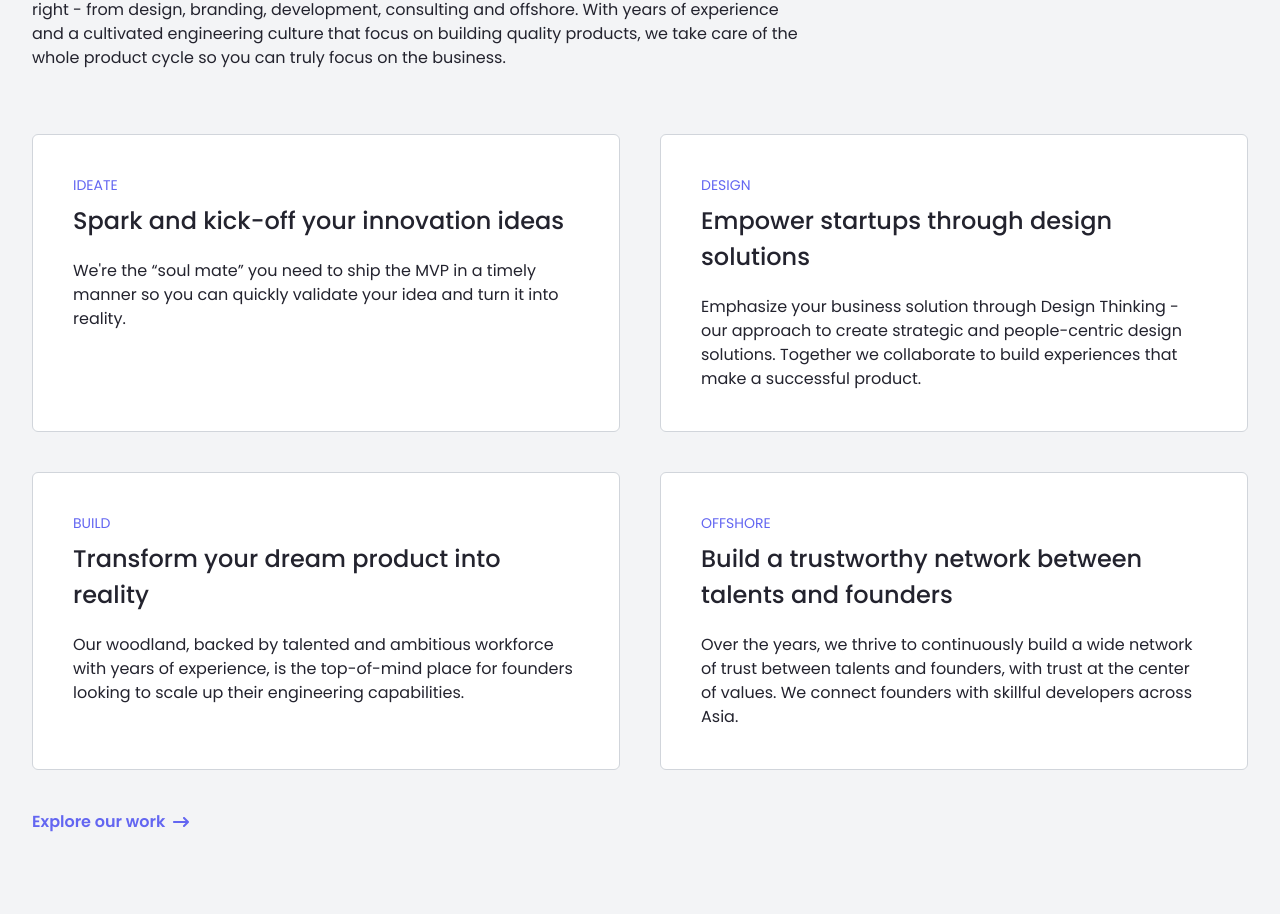
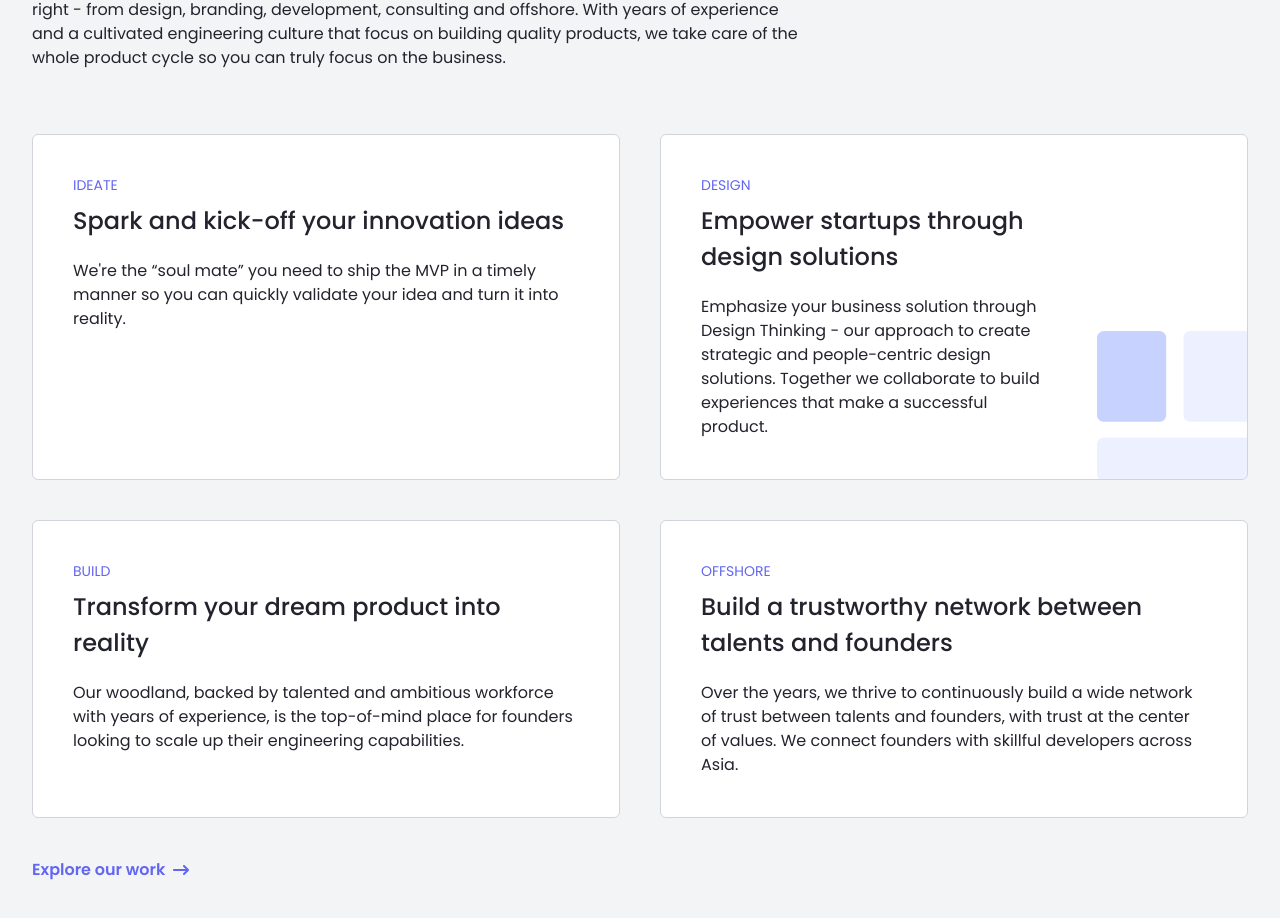
Before and after one commit to nongdan-dev/website, a React (Vite) app: page / in a window 1280 px wide. Shown: the part 2290-3208 px from the top of the page. Built offline with nearby package versions, Linux system fonts and the light colour scheme.

Commit message:
Add & update custom svg

```diff
--- a/src/pages/Home/OurWork.tsx
+++ b/src/pages/Home/OurWork.tsx
@@ -34,17 +34,48 @@ function OurWork() {
               so you can quickly validate your idea and turn it into reality.
             </p>
           </li>
-          <li className='rounded-md border border-gray-300 bg-white p-10'>
+          <li className='flex gap-3 overflow-clip rounded-md border border-gray-300 bg-white p-10 xl:pr-0'>
+            <div>
               <h4 className='mb-2 text-sm uppercase text-indigo-500'>design</h4>
               <h3 className='text-2xl font-medium leading-normal'>
                 Empower startups through design solutions
               </h3>
               <p className='mt-5'>
                 Emphasize your business solution through Design Thinking - our
-              approach to create strategic and people-centric design solutions.
-              Together we collaborate to build experiences that make a
-              successful product.
+                approach to create strategic and people-centric design
+                solutions. Together we collaborate to build experiences that
+                make a successful product.
               </p>
+            </div>
+            <svg
+              className='pointer-events-none hidden flex-shrink-0 translate-y-10 self-end xl:block'
+              xmlns='http://www.w3.org/2000/svg'
+              width='178'
+              height='150'
+              viewBox='0 0 178 150'
+              fill='none'
+            >
+              <g>
+                <path
+                  d='M89.9359 2H35.2284C31.2363 2 28 4.95522 28 8.60066V86.1889C28 89.8344 31.2363 92.7896 35.2284 92.7896H89.9359C93.928 92.7896 97.1643 89.8344 97.1643 86.1889V8.60066C97.1643 4.95522 93.928 2 89.9359 2Z'
+                  className='fill-indigo-200'
+                />
+                <path
+                  fill-rule='evenodd'
+                  clip-rule='evenodd'
+                  d='M114.456 8.60066C114.456 6.85006 115.217 5.17115 116.573 3.93329C117.928 2.69543 119.767 2 121.684 2H176.392C178.309 2 180.148 2.69543 181.504 3.93329C182.859 5.17115 183.621 6.85006 183.621 8.60066V86.1889C183.621 87.9395 182.859 89.6185 181.504 90.8563C180.148 92.0942 178.309 92.7896 176.392 92.7896H121.684C119.767 92.7896 117.928 92.0942 116.573 90.8563C115.217 89.6185 114.456 87.9395 114.456 86.1889V8.60066Z'
+                  className='fill-indigo-300'
+                  opacity='0.2'
+                />
+                <path
+                  fill-rule='evenodd'
+                  clip-rule='evenodd'
+                  d='M28 115.18C28 113.429 28.7616 111.75 30.1172 110.513C31.4728 109.275 33.3113 108.579 35.2284 108.579H176.392C178.309 108.579 180.148 109.275 181.504 110.513C182.859 111.75 183.621 113.429 183.621 115.18V145.399C183.621 147.15 182.859 148.829 181.504 150.067C180.148 151.305 178.309 152 176.392 152H35.2284C33.3113 152 31.4728 151.305 30.1172 150.067C28.7616 148.829 28 147.15 28 145.399V115.18Z'
+                  className='fill-indigo-300'
+                  opacity='0.2'
+                />
+              </g>
+            </svg>
           </li>
           <li className='rounded-md border border-gray-300 bg-white p-10'>
             <h4 className='mb-2 text-sm uppercase text-indigo-500'>build</h4>
```
Also changed, not shown: src/pages/AboutUs/index.tsx (+9 -7 lines). Lines whose indentation alone changed are shown as unchanged.
